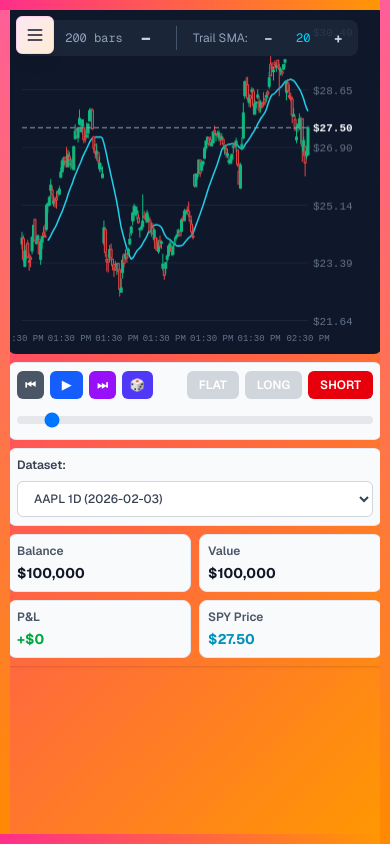
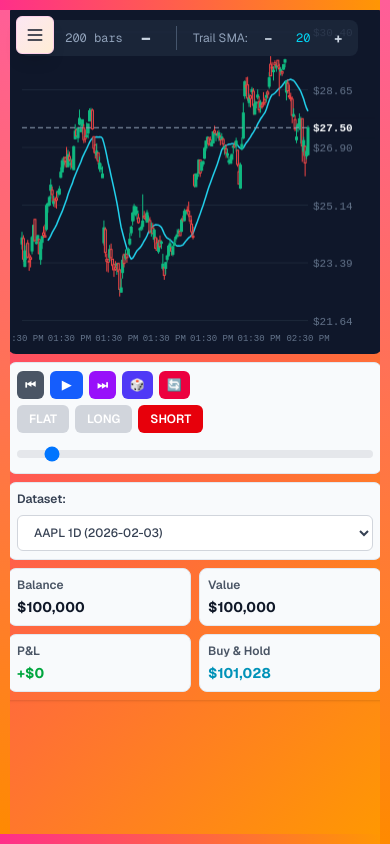
Before and after one commit to iCodeForBananas/iCodeForBananas, a Next.js app: page /trading-chart in a window 390 px wide. Built offline with nearby package versions, Linux system fonts and the light colour scheme.

Commit message:
feat: add account reset functionality and display buy & hold value in TradingChartPage

```diff
--- a/app/trading-chart/page.tsx
+++ b/app/trading-chart/page.tsx
@@ -324,6 +324,15 @@ export default function TradingChartPage() {
     setPositions([]);
   };
 
+  const resetAccount = () => {
+    if (window.confirm('Are you sure you want to reset your account to the initial balance? This will close all positions and reset your balance to $' + INITIAL_BALANCE.toLocaleString() + '.')) {
+      setAccount({ balance: INITIAL_BALANCE, riskPercentage: RISK_PERCENTAGE });
+      setPositions([]);
+      setVisibleIndex(Math.min(200, allData.length - 1));
+      setIsPlaying(false);
+    }
+  };
+
   const calculatePositionSize = (entryPrice: number, trailstopSma: number): number => {
     const riskAmount = account.balance * account.riskPercentage;
     const riskPerShare = Math.abs(entryPrice - trailstopSma);
@@ -520,6 +529,12 @@ export default function TradingChartPage() {
                 >
                   🎲 <span className='hidden sm:inline'>RANDOM</span>
                 </button>
+                <button
+                  onClick={resetAccount}
+                  className='px-2 sm:px-4 py-1.5 sm:py-2 text-xs sm:text-base bg-rose-600 text-white font-semibold rounded-md hover:bg-rose-700 transition-colors'
+                >
+                  🔄 <span className='hidden sm:inline'>RESET</span>
+                </button>
               </div>
 
               <div className='flex flex-wrap gap-1.5 sm:gap-3 items-center'>
@@ -612,8 +627,36 @@ export default function TradingChartPage() {
             </div>
 
             <div className='bg-slate-50 rounded-lg p-2 sm:p-4 border border-border'>
-              <h2 className='text-xs sm:text-sm font-semibold text-gray-600 mb-1 sm:mb-2'>SPY Price</h2>
-              <p className='text-sm sm:text-xl lg:text-2xl font-bold text-cyan-600'>${currentPrice.toFixed(2)}</p>
+              <h2 className='text-xs sm:text-sm font-semibold text-gray-600 mb-1 sm:mb-2'>Buy & Hold</h2>
+              <p className='text-sm sm:text-xl lg:text-2xl font-bold text-cyan-600'>
+                ${(() => {
+                  // Calculate buy & hold value assuming same risk as first trade
+                  // Find the first candle with valid trailstopSma (starting point)
+                  const startingIndex = allData.findIndex(d => d.trailstopSma && d.trailstopSma > 0);
+                  if (startingIndex < 0 || visibleIndex < startingIndex) {
+                    return INITIAL_BALANCE.toLocaleString(undefined, { minimumFractionDigits: 0, maximumFractionDigits: 0 });
+                  }
+
+                  const startCandle = allData[startingIndex];
+                  const entryPrice = startCandle.close;
+                  const stopLoss = startCandle.trailstopSma!;
+                  const riskPerShare = Math.abs(entryPrice - stopLoss);
+
+                  if (riskPerShare === 0) {
+                    return INITIAL_BALANCE.toLocaleString(undefined, { minimumFractionDigits: 0, maximumFractionDigits: 0 });
+                  }
+
+                  // Same position sizing as the trading strategy
+                  const riskAmount = INITIAL_BALANCE * RISK_PERCENTAGE;
+                  const shares = Math.floor(riskAmount / riskPerShare);
+                  const invested = shares * entryPrice;
+                  const cash = INITIAL_BALANCE - invested;
+
+                  // Calculate current value of that position
+                  const currentValue = cash + (shares * currentPrice);
+                  return currentValue.toLocaleString(undefined, { minimumFractionDigits: 0, maximumFractionDigits: 0 });
+                })()}
+              </p>
             </div>
           </div>
 
```
